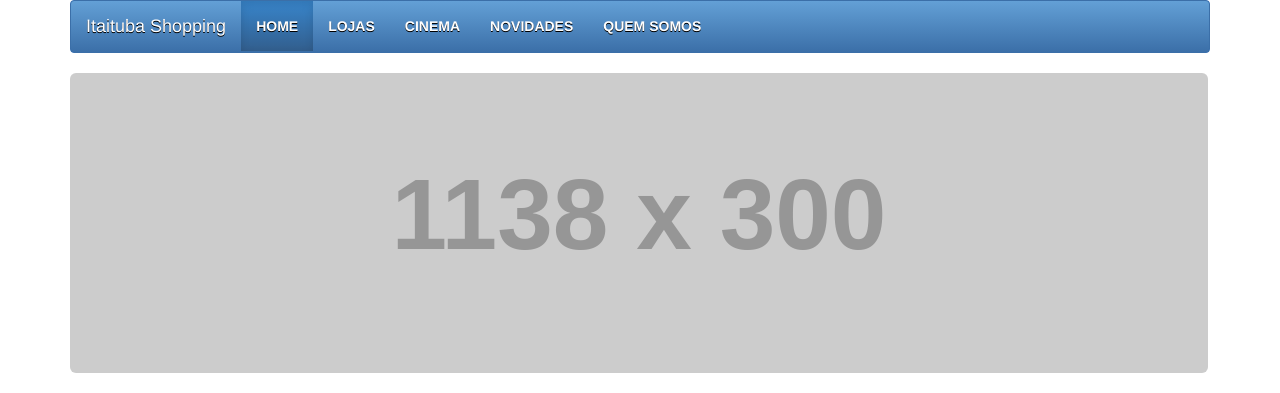
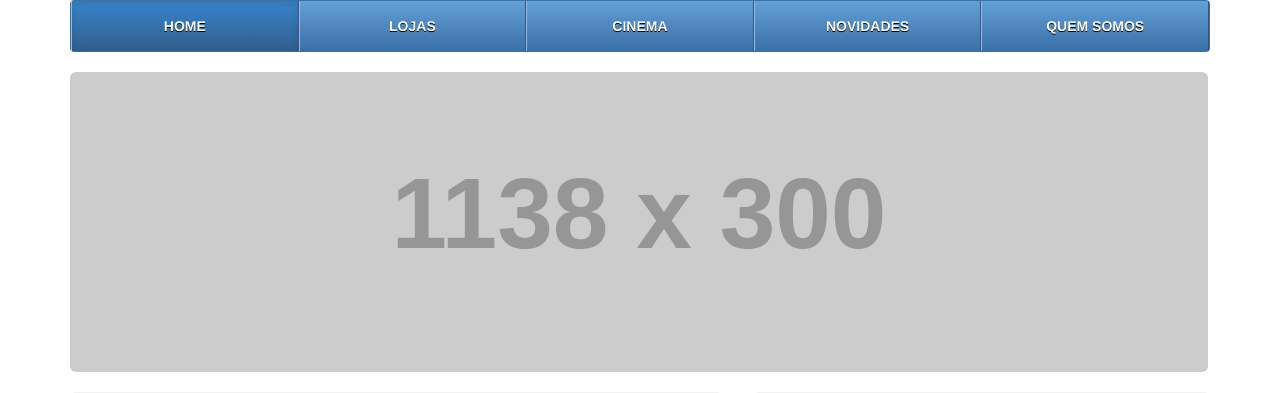
Before and after one commit to endogenese/ItaitubaShopping, a CodeIgniter app: page / in a window 1280 px wide. Shown: the top 393 px of the page. Run offline with CodeIgniter, Linux system fonts and the light colour scheme; grey boxes labelled with a size stand in for pictures from a placeholder-image service; some libraries are stand-ins or nearby versions.

Commit message:
Remodelagem no Menu
Remodelagem no Menu

```diff
--- a/application/views/vhome.php
+++ b/application/views/vhome.php
@@ -44,11 +44,12 @@
 						            <span class="icon-bar"></span>
 						        </button>
 
-								<a class="navbar-brand" href="#">Itaituba Shopping</a>
+								<!-- Esse brand será exibido na versão para phone -->
+								<a class="navbar-brand hidden-lg hidden-md hidden-sm" href="#">Itaituba Shopping</a>
 							</div><!--/.navbar-header -->
 
 							<div class="collapse navbar-collapse">
-						        <ul class="nav navbar-nav">
+						        <ul class="nav navbar-nav ">
 							        <li class="active"><a href="#"><strong>HOME</strong></a></li>
 							        <li><a href="#"><strong>LOJAS</strong></a></li>
 							        <li><a href="#"><strong>CINEMA</strong></a></li>
--- a/css/template.css
+++ b/css/template.css
@@ -3,7 +3,7 @@
  */
 
 .navbar-header {
-    margin-bottom: 1px;
+    margin-top: 1px;
 }
 
 .navbar{
@@ -18,10 +18,16 @@
     text-shadow: 0 1px 0 #000;
 }
 
-.navbar .divider-vertical {
-    border-left: 1px solid #416396;
-    border-right: 1px solid #63A0D6;
+.collapse .nav > li > a {
+    border-left: 1px solid #92BCE2;
+    border-right: 1px solid #385581;
+    font-weight: bold;
+    margin-bottom: 0;
+    padding-bottom: 15px;
+    padding-top: 15px;
+    text-align: center
 }
+
 
 .collapse .nav > .active > a, .navbar-collapse .nav > .active > a:hover, .collapse .nav > .active > a:focus {
     background-image: linear-gradient(to bottom, #3885CB, #325E8D);
@@ -31,8 +37,54 @@
     text-decoration: none;
 }
 
-.navbar-collapse .nav > a:hover{
+.nav {
+	width: 100%;
+	/*max-height: 50px;*/
+	padding: 0px;
+
+}
+
+
+.nav li{
+	width: 20%;
+	/*display: table-cell;
+
+    margin-left: 0px;
+    margin-right: 0px;
+    float: left;
+    margin-left: 0px;
+    margin-right: 0px;*/
+
+    /*display: block;*/
+
+}
+
+.navbar-collapse, .container-fluid{
+	padding-right: 0px;
+	padding-left: 0px;
+	/*border-radius: 5px 0 0 5px;*/
+}
+
+
+
+/*.navbar-collapse .nav > a:hover{
 	background-image: linear-gradient(to bottom, #3885CB, #325E8D);
+}*/
+
+
+.navbar-header .navbar-toggle {
+	background-color: #fff;
+	border-color: #000;
+}
+
+.navbar-header .navbar-toggle .icon-bar {
+    background-color: #3B6FA8;
+}
+
+#correcao_menu{
+	/*padding: 0px;
+	width: 100%;
+	height: 50px*/
 }
 
  /*
```
